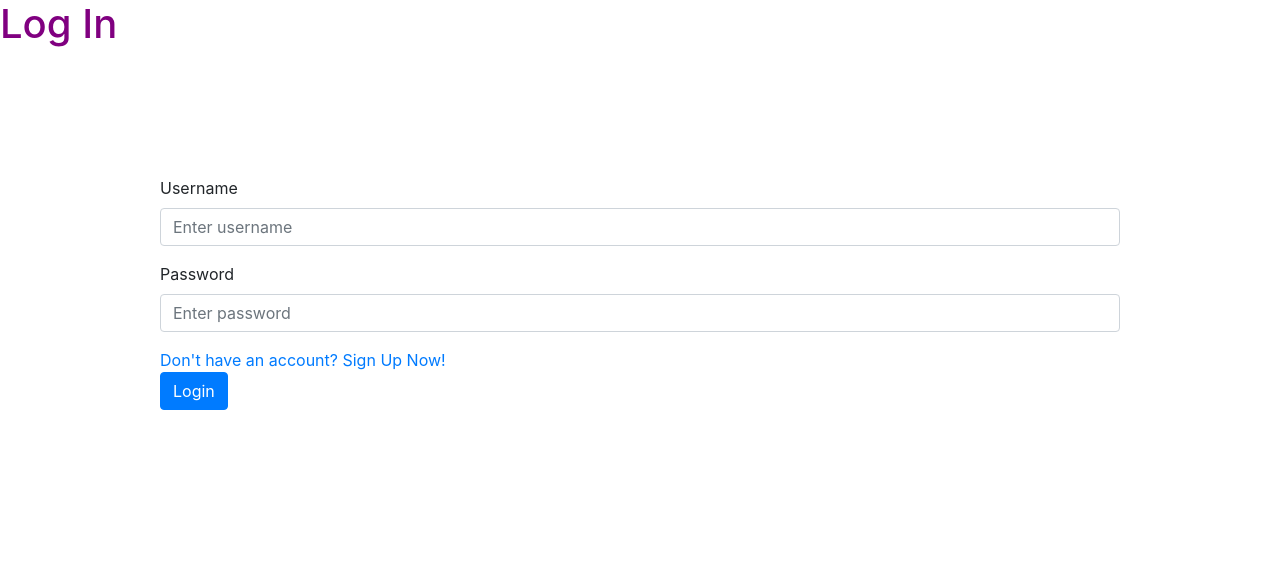
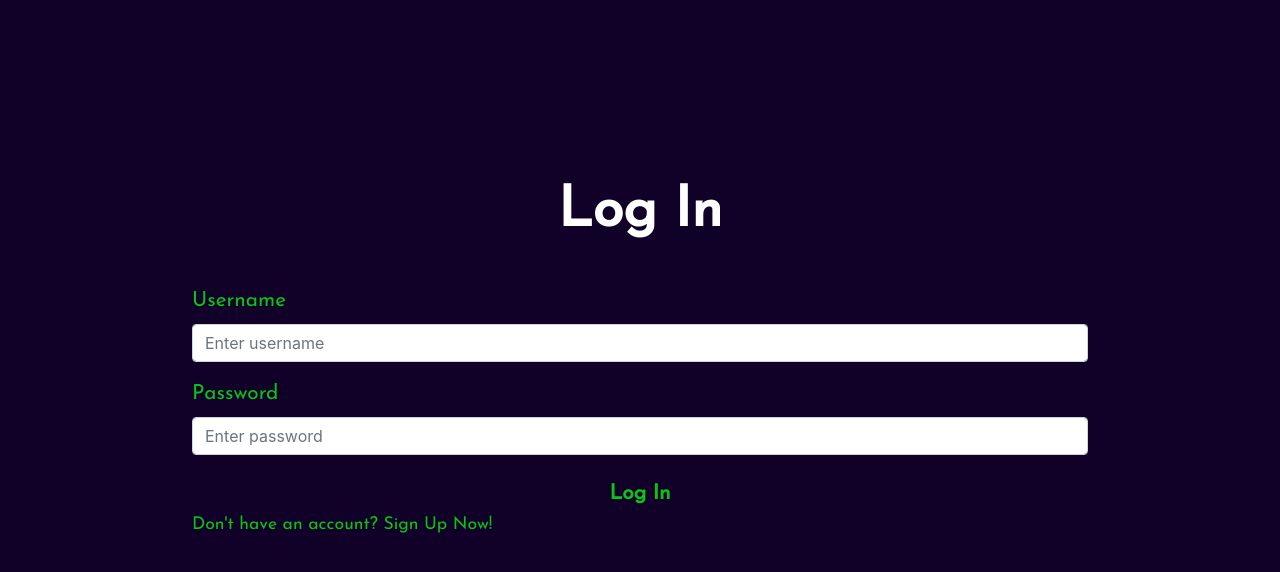
Before and after one commit to danielv775/CryptoChief, a Django app: page /login in a window 1280 px wide. Shown: the top 572 px of the page. Run offline with Django 3.2, Linux system fonts and the light colour scheme; some libraries are stand-ins or nearby versions.

```diff
--- a/portfolio/models.py
+++ b/portfolio/models.py
@@ -8,7 +8,7 @@ class Position(models.Model):
     crypto = models.ForeignKey('Crypto', related_name='position', on_delete=models.CASCADE)
     quantity = models.DecimalField(max_digits=17, decimal_places=8)
     price_purchased_usd = models.DecimalField(max_digits=10, decimal_places=4)
-    date_purchased = models.DateTimeField(auto_now_add=True)
+    date_purchased = models.DateTimeField()
     date_updated = models.DateTimeField(auto_now=True)
 
     def __str__(self):
--- a/portfolio/static/portfolio/styles.css
+++ b/portfolio/static/portfolio/styles.css
@@ -1,4 +1,8 @@
-#add-position-button, #logout-button, #login-form-button #login-button-home, #logout-form-button #logout-button-home, #signup-form-button #signup-button-home, #portfolio-button {
+#home-intro {
+  text-align: center;
+  margin-top: 5%; }
+
+#add-position-button, #logout-button, #home-button, #login-button, #signup-button, #login-form-button #login-button-home, #logout-form-button #logout-button-home, #signup-form-button #signup-button-home, #portfolio-button {
   background-color: #110028;
   color: #09c416;
   height: 40px;
@@ -13,32 +17,61 @@
   color: #110028; }
 
 .summary-feed {
+  margin-top: 2%;
   text-align: center; }
 
 #logout-form {
-  text-align: right;
+  display: inline-block;
   margin-top: 10px;
-  margin-right: 10px; }
+  margin-left: 10px; }
 
-#logout-button {
+#home-form {
+  float: right;
+  margin-top: 10px;
+  margin-right: 10px;
+  display: inline-block; }
+
+#logout-button, #home-button {
   width: 200px;
   font-weight: bold; }
 
-#logout-button:hover {
+@media (max-width: 481px) {
+  #logout-button, #home-button {
+    width: 150px; } }
+#login-button, #signup-button {
+  width: 100%;
+  font-weight: bold;
+  font-size: 130%;
+  height: 40px; }
+
+#login-button:hover, #signup-button:hover {
   background-color: #09c416;
   color: #110028; }
 
-#user-heading {
-  color: white;
+#logout-button:hover, #home-button:hover {
+  background-color: #09c416;
+  color: #110028; }
+
+#user-heading, .summary-metric, .auth-heading {
   font-family: "Josefin Sans", sans-serif;
   font-size: 350%;
   font-weight: bold; }
 
+#new-user {
+  color: #09c416;
+  font-size: 110%;
+  font-family: "Josefin Sans", sans-serif; }
+
+#user-heading {
+  color: white; }
+
 .summary-metric {
-  color: #09c416;
-  font-family: "Josefin Sans", sans-serif;
-  font-size: 350%;
-  font-weight: bold; }
+  color: #09c416; }
+
+.auth-heading {
+  color: white;
+  text-align: center;
+  margin-top: 14%; }
 
 #portfolio-background {
   background-color: #110028; }
@@ -63,10 +96,14 @@ h1 {
   color: purple; }
 
 .auth-form {
-  width: 75%;
-  margin-top: 10%;
+  width: 70%;
+  margin-top: 3%;
   margin-left: auto;
   margin-right: auto; }
+  .auth-form .auth-label {
+    font-family: "Josefin Sans", sans-serif;
+    font-size: 130%;
+    color: #09c416; }
 
 .home-feed {
   text-align: center;
@@ -80,12 +117,10 @@ h1 {
     color: #09c416;
     font-family: "Josefin Sans", sans-serif;
     font-size: 140%; }
-    .home-feed .home-price .home-data {
+    .home-feed .home-price .home-data-title {
       margin-top: 10px; }
-
-#home-intro {
-  text-align: center;
-  margin-top: 5%; }
+    .home-feed .home-price .home-data-data {
+      margin-top: 10px; }
 
 .home-page-text {
   color: white;
@@ -134,11 +169,12 @@ h1 {
     background-color: #09c416;
     color: #110028; }
 
-#home-background {
+#home-background, .auth-background {
   background-color: #110028; }
 
 .invalid {
-  color: red; }
+  color: #ff2848;
+  font-family: "Josefin Sans", sans-serif; }
 
 .border-table td {
   border-color: white; }
@@ -147,8 +183,7 @@ h1 {
   border: none; }
 
 #portfolio-view {
-  width: 100%;
-  margin-top: 5%; }
+  width: 100%; }
   #portfolio-view #portfolio-header {
     text-align: center; }
   #portfolio-view tbody, #portfolio-view thead {
--- a/portfolio/static/portfolio/styles.scss
+++ b/portfolio/static/portfolio/styles.scss
@@ -1,7 +1,14 @@
 $my-green: #09c416;
 $my-light-green: #b5ffb7;
 $dark-background: #110028;
+$my-red: #ff2848;
 $font-stack: 'Josefin Sans', sans-serif;
+
+
+#home-intro {
+    text-align: center;
+    margin-top: 5%;
+}
 
 %my-button {
     background-color: $dark-background;
@@ -21,38 +28,80 @@ $font-stack: 'Josefin Sans', sans-serif;
 }
 
 .summary-feed {
+    margin-top: 2%;
     text-align: center;
 }
 
 #logout-form {
-    text-align: right;
+    display: inline-block;
+    margin-top: 10px;
+    margin-left: 10px;
+}
+
+#home-form {
+    float: right;
     margin-top: 10px;
     margin-right: 10px;
+    display: inline-block;
 }
 
-#logout-button {
+#logout-button, #home-button {
     @extend %my-button;
     width: 200px;
     font-weight: bold;
 }
 
-#logout-button:hover {
+@media (max-width: 481px) {
+    #logout-button, #home-button {
+        width: 150px;
+    }
+}
+
+#login-button, #signup-button {
+    @extend %my-button;
+    width: 100%;
+    font-weight: bold;
+    font-size: 130%;
+    height: 40px;
+}
+
+#login-button:hover, #signup-button:hover {
     background-color: $my-green;
     color: $dark-background;
 }
 
-#user-heading {
-    color: white;
+#logout-button:hover, #home-button:hover {
+    background-color: $my-green;
+    color: $dark-background;
+}
+
+%text-format {
     font-family: $font-stack;
     font-size: 350%;
     font-weight: bold;
 }
 
+#new-user {
+    color: $my-green;
+    font-size: 110%;
+    font-family: $font-stack;
+}
+
+#user-heading {
+    @extend %text-format;
+    color: white;
+}
+
 .summary-metric {
+    @extend %text-format;
     color: $my-green;
-    font-family: $font-stack;
-    font-size: 350%;
-    font-weight: bold;
+}
+
+.auth-heading {
+    @extend %text-format;
+    color: white;
+    text-align: center;
+    margin-top: 14%;
 }
 
 #portfolio-background {
@@ -83,10 +132,15 @@ h1 {
 }
 
 .auth-form {
-    width: 75%;
-    margin-top: 10%;
+    width: 70%;
+    margin-top: 3%;
     margin-left: auto;
     margin-right: auto;
+    .auth-label {
+        font-family: $font-stack;
+        font-size: 130%;
+        color: $my-green;
+    }
 }
 
 .home-feed {
@@ -102,15 +156,13 @@ h1 {
         color: $my-green;
         font-family: $font-stack;
         font-size: 140%;
-        .home-data {
+        .home-data-title {
+            margin-top: 10px;
+        }
+        .home-data-data {
             margin-top: 10px;
         }
     }
-}
-
-#home-intro {
-    text-align: center;
-    margin-top: 5%;
 }
 
 .home-page-text {
@@ -174,14 +226,14 @@ h1 {
     }
 }
 
-#home-background {
+#home-background, .auth-background {
     background-color: $dark-background;
 }
 
 .invalid {
-    color: red;
+    color: $my-red;
+    font-family: $font-stack;
 }
-
 
 .border-table td {
     border-color: white;
@@ -192,7 +244,6 @@ h1 {
 
 #portfolio-view {
     width: 100%;
-    margin-top: 5%;
     #portfolio-header {
         text-align: center;
     }
--- a/portfolio/templates/portfolio/login.html
+++ b/portfolio/templates/portfolio/login.html
@@ -5,7 +5,9 @@
 {% endblock %}
 
 {% block body %}
-    <h1>Log In</h1>
+
+    <body class="auth-background">
+        <h1 class="auth-heading">Log In</h1>
 
         <form id="login-form" class="auth-form" action="{% url 'login' %}" method="post">
             <div class="invalid">
@@ -13,19 +15,16 @@
             </div>
             {% csrf_token %}
             <div class="form-group">
-            <label class="field-label">Username</label>
+                <label class="field-label auth-label">Username</label>
                 <input type="text" name="username" class="form-control" placeholder="Enter username">
             </div>
             <div class="form-group">
-            <label class="field-label">Password</label>
+                <label class="field-label auth-label">Password</label>
                 <input type="password" name="password" class="form-control" placeholder="Enter password">
             </div>
-        <div id="new-user">
-            <a href="{% url 'signup' %}">Don't have an account? Sign Up Now!</a>
-        </div>
-        <div id="login-button-container" class="button-container">
-            <button id="login-button" type="submit" name="Login" class="btn btn-primary auth-button">Login</button>
-        </div>
+            <button id="login-button" type="submit" name="Login" class="btn auth-button">Log In</button>
+            <a id="new-user" href="{% url 'signup' %}">Don't have an account? Sign Up Now!</a>
         </form>
+    </body>
 
 {% endblock %}
--- a/portfolio/urls.py
+++ b/portfolio/urls.py
@@ -7,5 +7,6 @@ urlpatterns = [
     path("login", views.login_view, name="login"),
     path("signup", views.signup, name="signup"),
     path("logout", views.logout_view, name="logout"),
-    path("portfolio", views.portfolio, name="portfolio")
+    path("portfolio", views.portfolio, name="portfolio"),
+    path("crypto/<str:code>", views.crypto, name="crypto")
 ]
--- a/portfolio/views.py
+++ b/portfolio/views.py
@@ -31,9 +31,9 @@ def index(request):
     }
     # Stellar Lumens
     xlm = {
-        'CHANGE24HOUR': round(crypto_home_data['XLM']['USD']['CHANGE24HOUR'], 2),
+        'CHANGE24HOUR': round(crypto_home_data['XLM']['USD']['CHANGE24HOUR'], 4),
         'CHANGEPCT24HOUR': round(crypto_home_data['XLM']['USD']['CHANGEPCT24HOUR'], 2),
-        'PRICE': crypto_home_data['XLM']['USD']['PRICE'],
+        'PRICE': round(crypto_home_data['XLM']['USD']['PRICE'], 4),
         'MKTCAP': '{:,}'.format(int(crypto_home_data['XLM']['USD']['MKTCAP']))
     }
     # Zcash
@@ -43,7 +43,6 @@ def index(request):
         'PRICE': crypto_home_data['ZEC']['USD']['PRICE'],
         'MKTCAP': '{:,}'.format(int(crypto_home_data['ZEC']['USD']['MKTCAP']))
     }
-
     if request.method == 'GET':
         if request.user.is_authenticated:
             if request.is_ajax():
@@ -143,8 +142,9 @@ def portfolio(request):
 
             portfolio_overall['current_portfolio_value_usd'] = Decimal(portfolio_overall['current_portfolio_value_usd']).quantize(Decimal(10) ** -2)
             portfolio_overall['return_overall_percent_usd'] = round(((float(portfolio_overall['current_portfolio_value_usd']) / portfolio_overall['initial_portfolio_value_usd'])-1)*100.0, 2)
-            return_overall_percent_usd = portfolio_overall['return_overall_percent_usd']
+            return_overall_percent_usd = '{:,}'.format(portfolio_overall['return_overall_percent_usd'])
             portfolio_overall['return_overall_percent_usd'] = f'{return_overall_percent_usd}%'
+            portfolio_overall['current_portfolio_value_usd'] = '{:,}'.format(portfolio_overall['current_portfolio_value_usd'])
 
             if request.is_ajax():
                 context = {
@@ -169,10 +169,11 @@ def portfolio(request):
                 code = request.POST['code'];
                 quantity = float(request.POST['quantity'])
                 price_purchased_usd = float(request.POST['price_purchased_usd'])
+                date = request.POST['date']
 
                 # Add position to DB Model for user
                 crypto = Crypto.objects.get(code=code)
-                new_position = Position(user=request.user, crypto=crypto, quantity=quantity, price_purchased_usd=price_purchased_usd)
+                new_position = Position(user=request.user, crypto=crypto, quantity=quantity, price_purchased_usd=price_purchased_usd, date_purchased=date)
                 quantity = new_position.quantity
                 price_purchased_usd = new_position.price_purchased_usd
                 new_position.save()
@@ -255,3 +256,10 @@ def signup(request):
 def logout_view(request):
     logout(request)
     return redirect('index')
+
+def crypto(request, code):
+    try:
+        name = Crypto.objects.get(code=code)
+        return JsonResponse({'success': True})
+    except Exception as e:
+        return JsonResponse({'success': False, 'message': 'This crypto ticker is not supported'})
```
Also changed, not shown: portfolio/static/portfolio/index.js (+8 -3 lines), portfolio/static/portfolio/portfolio.js (+19 -9 lines), portfolio/templates/portfolio/index.html (+16 -16 lines), portfolio/templates/portfolio/portfolio.html (+16 -10 lines), portfolio/templates/portfolio/signup.html (+8 -7 lines), db.sqlite3, portfolio/migrations/0009_auto_20180807_2231.py (added), 1 other file. Lines whose indentation alone changed are shown as unchanged.
